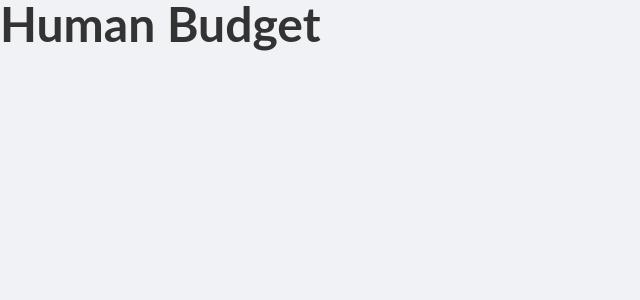
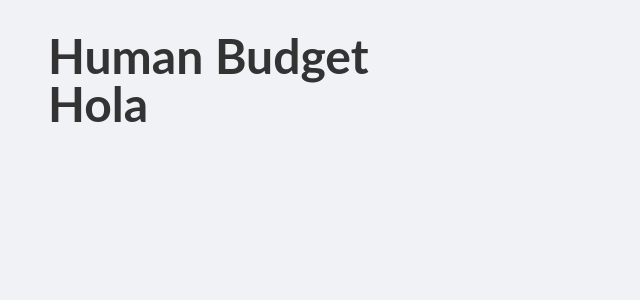
Before and after one commit to AlbaCasas/human-budget, a React (Create React App) app: page / in a window 1280 px wide. Shown: the top 300 px of the page, without its empty margins (0-640 px from the left). Built offline with nearby package versions, Linux system fonts and the light colour scheme; the HTML template or start-up script is replaced by a standard one.

Commit message:
Add children to layout

```diff
--- /dev/null
+++ b/src/components/Layout/Layout.css
@@ -0,0 +1,3 @@
+.layout {
+    padding: 32px 48px;
+}
--- a/src/components/Layout/Layout.jsx
+++ b/src/components/Layout/Layout.jsx
@@ -1,9 +1,13 @@
+import "./Layout.css";
 import Logo from "../Logo";
 
-const Layout = () => {
-    return <div>
-        <Logo />
-    </div>
+const Layout = (props) => {
+    return (
+        <div className="layout">
+            <Logo />
+            {props.children}
+        </div>
+    )
 }
 
 export default Layout;
--- a/src/pages/App.js
+++ b/src/pages/App.js
@@ -3,7 +3,9 @@ import Layout from "../components/Layout";
 function App() {
   return (
     <div className="App">
-      <Layout/>
+      <Layout>
+        <p>Hola</p>
+      </Layout>
     </div>
   );
 }
```
